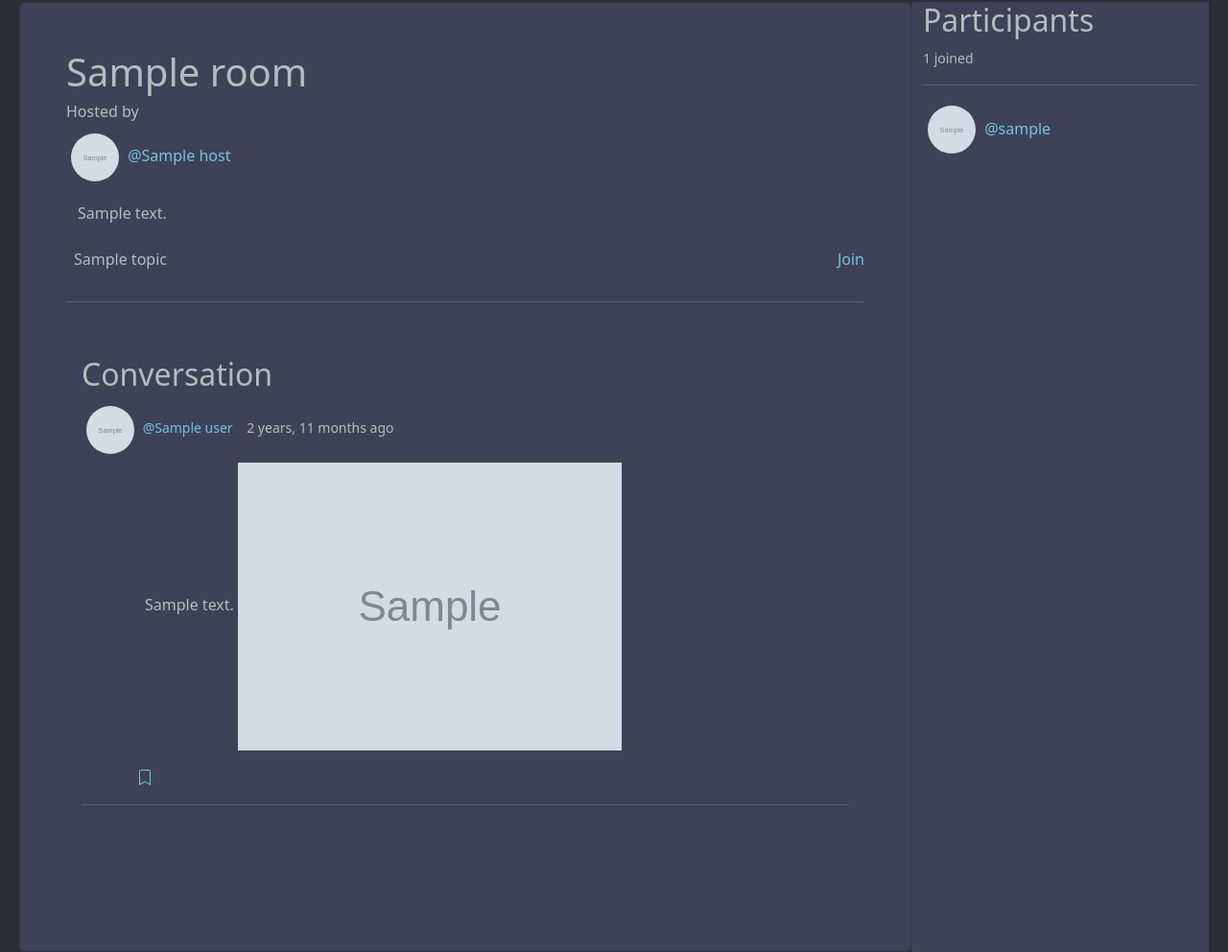
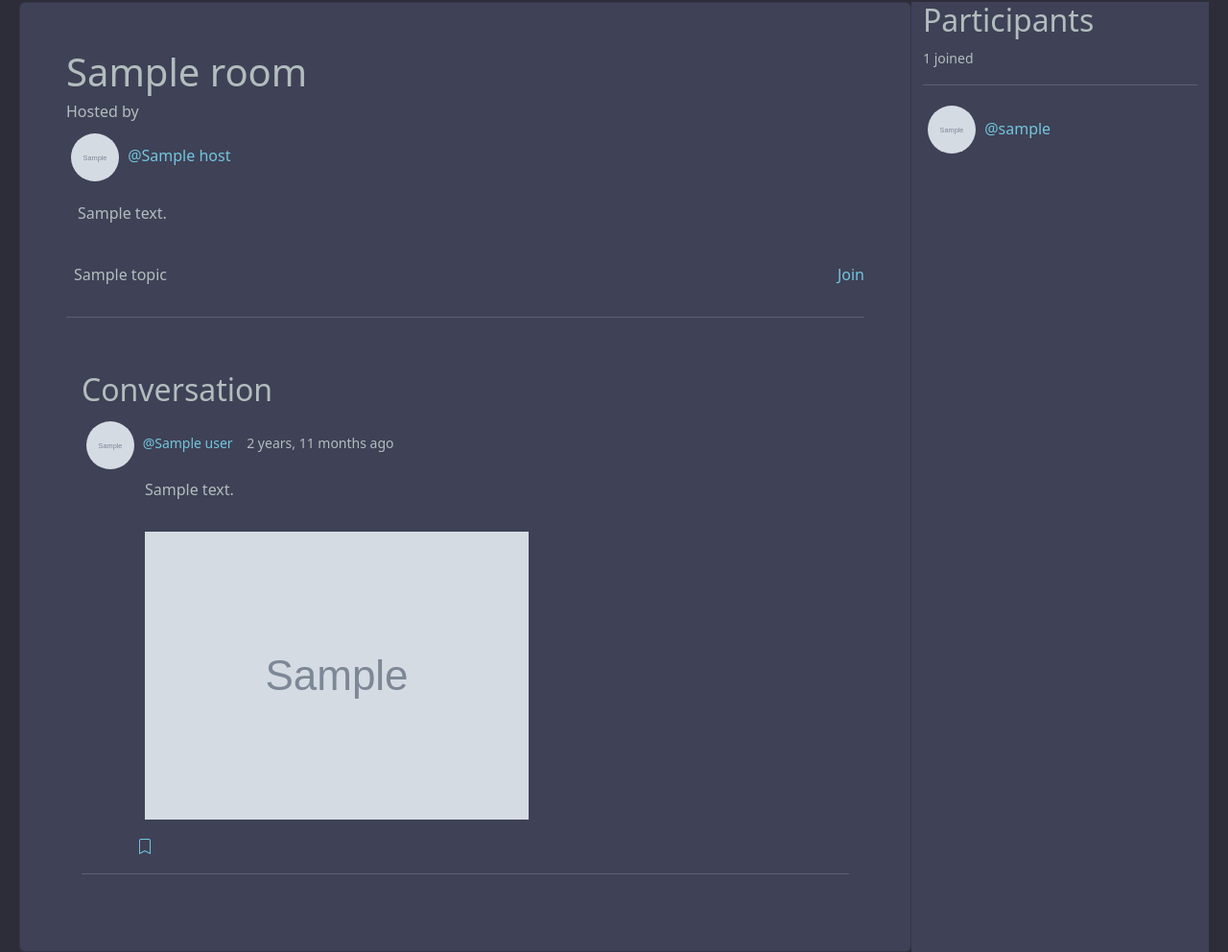
Before and after one commit to ListowelAdolwin/study_mate_app, a Django app: template baseapp/templates/baseapp/room.html in a window 1280 px wide. Shown: the part 98-1090 px from the top of the page at 96% size. Run offline with Django 3.2, Linux system fonts and the light colour scheme; the template is opened without the code that fills it: most values are stand-ins (such as "Sample title", 1, 10 or a date in 2020); grey boxes marked "Sample" are stand-in pictures; parts of the project's set-up code (start-up, migrations or seed data) failed here and were passed over; some libraries are stand-ins or nearby versions.

Commit message:
Added a linebreaks tag to the room description

```diff
--- a/baseapp/templates/baseapp/room.html
+++ b/baseapp/templates/baseapp/room.html
@@ -16,7 +16,7 @@
 
 <div class="room-wrapper mx-lg-1 row justify-content-between room-mobile-display">
     <div class="col-9 mydiv p-5 card room-mobile-display">
-        <div >
+        <div>
             {% if rooms.host == request.user %}
             <div class="float-end">
                 <a href="{% url 'update_room' rooms.id %}"><span><i class="bi bi-pencil"></i></span></a>
@@ -24,8 +24,8 @@
                 <a href="{% url 'delete-room' rooms.id %}"><span><i class="bi bi-trash"></i></span></a>
             </div>
             {% endif %}
-            <div class="w-75">
-            <div class="w-75">
+            <div class="">
+                <div class="">
                     <h1 class="mobile-room-name">{{rooms.name}}</h1>
                     <h6>Hosted by</h6>
 
@@ -35,8 +35,8 @@
                     <a href="{% url 'user-profile' rooms.host.id %}">@{{rooms.host}}</a>
                 </div>
 
-            <div class="container mt-3">
-                {{rooms.description}}
+                <div class="container mt-3 description-length">
+                    {{rooms.description | linebreaks}}
                 </div>
             </div>
             <br>
@@ -66,21 +66,26 @@
                     &nbsp;&nbsp; {{message.updated|timesince}} ago
                 </small>
                 <div class="message-body">
-                <p class="mt-1 ms-3">{{message.body}}
+                    <p class="mt-1 ms-3">
+                        {{message.body}}
+                    </p>
+                    <div class="p-3">
                         {% if message.image %}
-
-                    <img src="{{message.image.url}}" alt="Post">
+                        <a href="{{message.image.url}}"><img class="room-post-image" src="{{message.image.url}}"
+                                alt="Post"></a>
                         {% endif %}
-                </p>
+                    </div>
                     <div class="d-flex">
                         {% if message.user == request.user %}
                         <div class="save-tooltip">
-                    <a class="save-tooltip" href="{% url 'delete-message' message.id %}"><i class="bi bi-trash ms-3"></i></a>
+                            <a class="save-tooltip" href="{% url 'delete-message' message.id %}"><i
+                                    class="bi bi-trash ms-3"></i></a>
                             <span class="tooltiptext ms-1">Delete</span>
                         </div>
                         {% endif %}
-                <div class="save-tooltip ms-2" >
-                    <a class="save-tooltip" href="{% url 'save' message.id %}"><i class="bi bi-bookmark"></i></a>
+                        <div class="save-tooltip ms-2">
+                            <a class="save-tooltip" href="{% url 'save' message.id %}"><i
+                                    class="bi bi-bookmark"></i></a>
                             <span class="tooltiptext ms-1">Save post</span>
                         </div>
 
@@ -99,8 +104,8 @@
         <div class="write-message-form">
             <form action="" method="POST">
                 {% csrf_token %}
-                    <input class="" style="height:50px;font-size:12pt;" class="mobile-message-form" name="body"
-                     type="text" placeholder="Write your message here">
+                <input class="" style="height:50px;font-size:12pt;" class="mobile-message-form" name="body" type="text"
+                    placeholder="Write your message here">
                 <input type="file" name="image" id="image">
                 <button class="btn btn-primary" type="submit"><i class="bi bi-send-fill"></i></button>
             </form>
```
Lines whose indentation alone changed are shown as unchanged.
